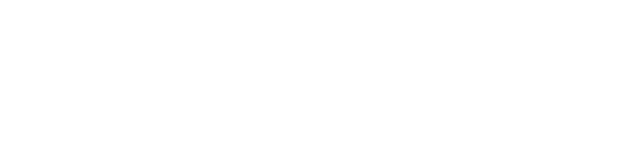
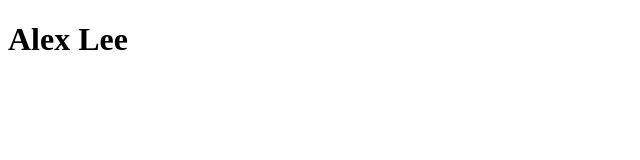
Before and after one commit to alexlee5124/Portfolio, a plain HTML site: page index.html in a window 1280 px wide. Shown: the whole page, without its empty margins (0-640 px from the left). Drawn offline with Linux system fonts and the light colour scheme.

Commit message:
Changes to index.html

```diff
--- a/index.html
+++ b/index.html
@@ -7,4 +7,9 @@
         </title>
         <meta charset="UTF-8">
     </head>
+    <body>
+        <h1>
+            Alex Lee
+        </h1>
+    </body>
 </html>
```
